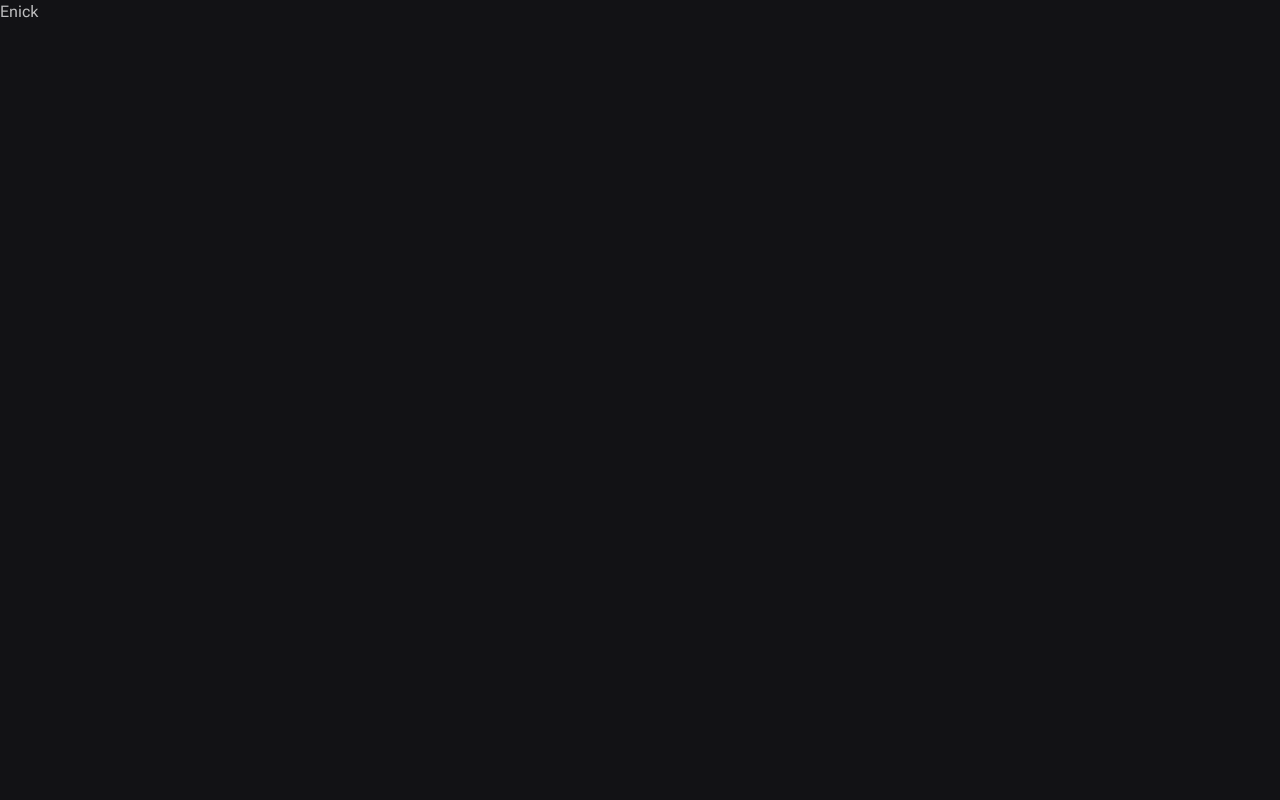
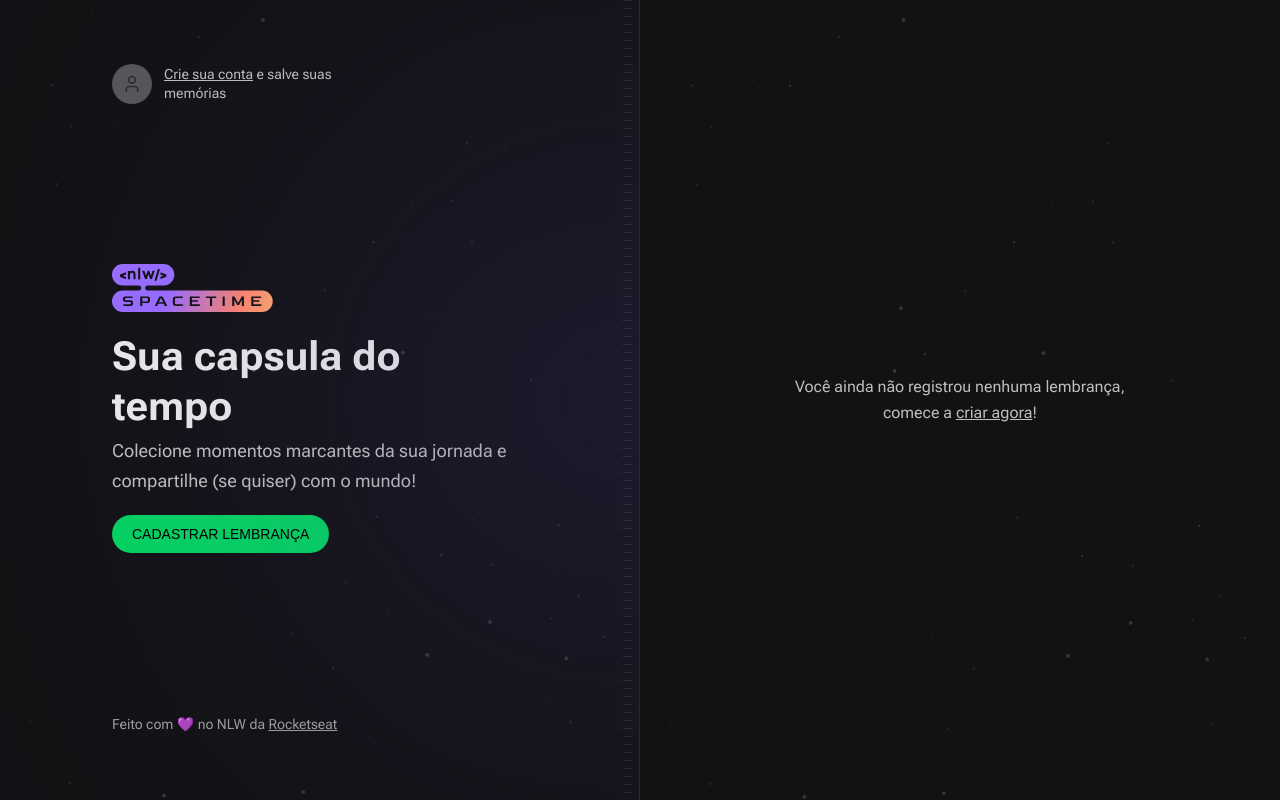
Before and after one commit to EnickJhony/nlw-spacetime, a Next.js app in the folder web/: page / in a window 1280 px wide. Built offline with nearby package versions, Linux system fonts and the light colour scheme; a web font is replaced by a local one.

Commit message:
primeira versão da pagina

```diff
--- a/web/src/app/page.tsx
+++ b/web/src/app/page.tsx
@@ -1,3 +1,79 @@
+import { User } from 'lucide-react'
+import Image from 'next/image'
+import nlwLogo from '../assets/nlw-spacetime-logo.svg'
+
 export default function Home() {
-  return <h1>Enick</h1>
+  return (
+    <main className="grid min-h-screen grid-cols-2">
+      {/* Left */}
+      <div className="relative flex flex-col items-start justify-between overflow-hidden border-r border-white/10 bg-[url(../assets/bg-stars.svg)] bg-cover px-28 py-16">
+        {/* Blur */}
+        <div className="absolute right-0 top-1/2 h-[288px] w-[526px] -translate-y-1/2 translate-x-1/2 rounded-full bg-purple-700 opacity-50 blur-full" />
+
+        {/* Stripes */}
+        <div className="absolute bottom-0 right-2 top-0 w-2 bg-stripes" />
+
+        {/* Sing in */}
+        <a
+          href="#"
+          className="flex items-center gap-3 text-left transition-colors hover:text-gray-50"
+        >
+          <div className="flex h-10 w-10 items-center justify-center rounded-full bg-gray-400">
+            <User className="h-5 w-5 text-gray-500" />
+          </div>
+
+          <p className="max-w-[180px] text-sm leading-snug">
+            <span className="underline">Crie sua conta</span> e salve suas
+            memórias
+          </p>
+        </a>
+
+        {/* Hero */}
+        <div className="space-y-5">
+          <Image src={nlwLogo} alt="NLW Spacetime logo" />
+          <div className="max-w-[420px] space-y-1">
+            <h1 className="text-5xl font-bold leading-tight text-gray-50">
+              Sua capsula do tempo
+            </h1>
+            <p className="text-lg leading-relaxed">
+              Colecione momentos marcantes da sua jornada e compartilhe (se
+              quiser) com o mundo!
+            </p>
+          </div>
+          <a
+            className="inline-block rounded-full bg-green-500 px-5 py-3 font-alt text-sm uppercase leading-none text-black hover:bg-green-600"
+            href=""
+          >
+            CADASTRAR LEMBRANÇA
+          </a>
+        </div>
+
+        {/* Copyright */}
+        <div className="text-sm leading-relaxed text-gray-200">
+          Feito com 💜 no NLW da{' '}
+          <a
+            target="_blank"
+            className="underline hover:text-gray-100"
+            href="https://rocketseat.com.br"
+            rel="noreferrer"
+          >
+            Rocketseat
+          </a>
+        </div>
+      </div>
+
+      {/* Rigth */}
+      <div className="flex flex-col bg-[url(../assets/bg-stars.svg)] bg-cover p-16">
+        <div className="flex flex-1 items-center justify-center">
+          <p className="w-[360px] text-center leading-relaxed">
+            Você ainda não registrou nenhuma lembrança, comece a{' '}
+            <a href="#" className="underline hover:text-gray-50">
+              criar agora
+            </a>
+            !
+          </p>
+        </div>
+      </div>
+    </main>
+  )
 }
```
